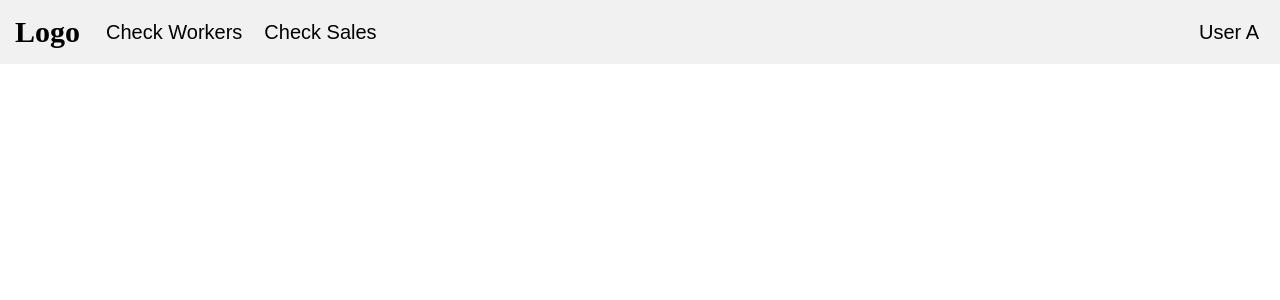
After one commit to superleesa/simple_company_management_tool, a Flask app: template templates/admin_base.html in a window 1280 px wide. The commit adds this page. Shown: the top 300 px of the page. Run offline with Flask 3, Linux system fonts and the light colour scheme; the template is opened without the code that fills it, so the values that code supplies are empty; parts of the project's set-up code (start-up, migrations or seed data) failed here and were passed over.

Commit message:
Created a base html file for the header of the website

```diff
--- /dev/null
+++ b/templates/admin_base.html
@@ -0,0 +1,17 @@
+{% extends "base.html" %}
+{% block header_left %}
+    <div class="dropdown">
+        <button class="dropdown-button">Check Workers</button>
+        <ul class="dropdown-content align-left">
+            <li><a href="#">Check Users</a></li>
+            <li><a href="#">Add User</a></li>
+        </ul>
+    </div>
+    <div class="dropdown">
+        <button class="dropdown-button">Check Sales</button>
+        <ul class="dropdown-content align-left">
+            <li><a href="#">Check Users</a></li>
+            <li><a href="#">Add User</a></li>
+        </ul>
+    </div>
+{% endblock %}
--- a/templates/base.html
+++ b/templates/base.html
@@ -2,9 +2,113 @@
 <html lang="en">
 <head>
     <meta charset="UTF-8">
-    <title>Title</title>
+    <title>{% block title %}{% endblock %}</title>
+    {% block stylesheet %}{% endblock %}
 </head>
 <body>
+    <header>
+
+        <!-- the left end of the header -->
+        <div id="logo">Logo</div>
+        <div id="nav-var">
+            <div class="header-end" id="header-left-end">
+                {% block header_left %}{% endblock %}
+            </div>
+
+        <!-- the right end of the header -->
+            <div class="header-end" id="header-right-end">
+                {% block header_right %}{% endblock %}
+                <div class="dropdown">
+                    <button class="dropdown-button">User A</button>
+                    <ul class="dropdown-content align-right">
+                        <li><a href="#">Log Out</a></li>
+                        <li><a href="#">Setting</a></li>
+                        <li><a href="#">Another Menu</a></li>
+                    </ul>
+                </div>
+            </div>
+        </div>
+    </header>
+
+    {% block body %}{% endblock %}
 
 </body>
+<style>
+    body{
+        margin: 0;
+        position: relative;
+    }
+    header {
+        background-color: #f1f1f1;
+        padding: 15px;
+        display: flex;
+        gap: 20px;
+    }
+
+    #nav-var{
+        display: flex;
+        justify-content: space-between;
+        width: 100%;
+    }
+
+    .header-end{
+        display: flex;
+        gap: 10px;
+    }
+
+    #logo {
+      font-size: 30px;
+      font-weight: bold;
+    }
+
+    .dropdown-content{
+        display: none;
+        position: absolute;
+
+
+        border: 1px solid #858585;
+        border-radius: 0.25rem;
+        padding: 0.5rem;
+        width: max-content;
+        list-style-type: none;
+        {#box-shadow: var(--shadow-02);#}
+    }
+
+    .align-left{
+        top: 30px;
+        left: 0px;
+    }
+
+    .dropdown{
+        display: flex;
+        align-items: center;
+        position: relative;
+        border-radius: 2px;
+    }
+
+    .dropdown-button{
+        position: relative;
+        background-color: transparent;
+        border: 0;
+        font-size: 20px;
+    }
+
+    .dropdown:hover .dropdown-content{
+        display:flex;
+        flex-direction: column;
+        gap: 10px;
+    }
+
+    .dropdown:hover{
+        background-color: #dcdcdc;
+    }
+
+    .align-right{
+        text-align: right;
+        top: 30px;
+        right: 0;
+    }
+
+
+</style>
 </html>
--- a/user.py
+++ b/user.py
@@ -1,6 +1,4 @@
 from sqlalchemy import Column, Integer, String, UniqueConstraint, Boolean
-from sqlalchemy.ext.declarative import declarative_base
-
 from flask_login import UserMixin
 
 from models import Base
```
Also changed, not shown: templates/admin_add_user.html (+22 -22 lines).
